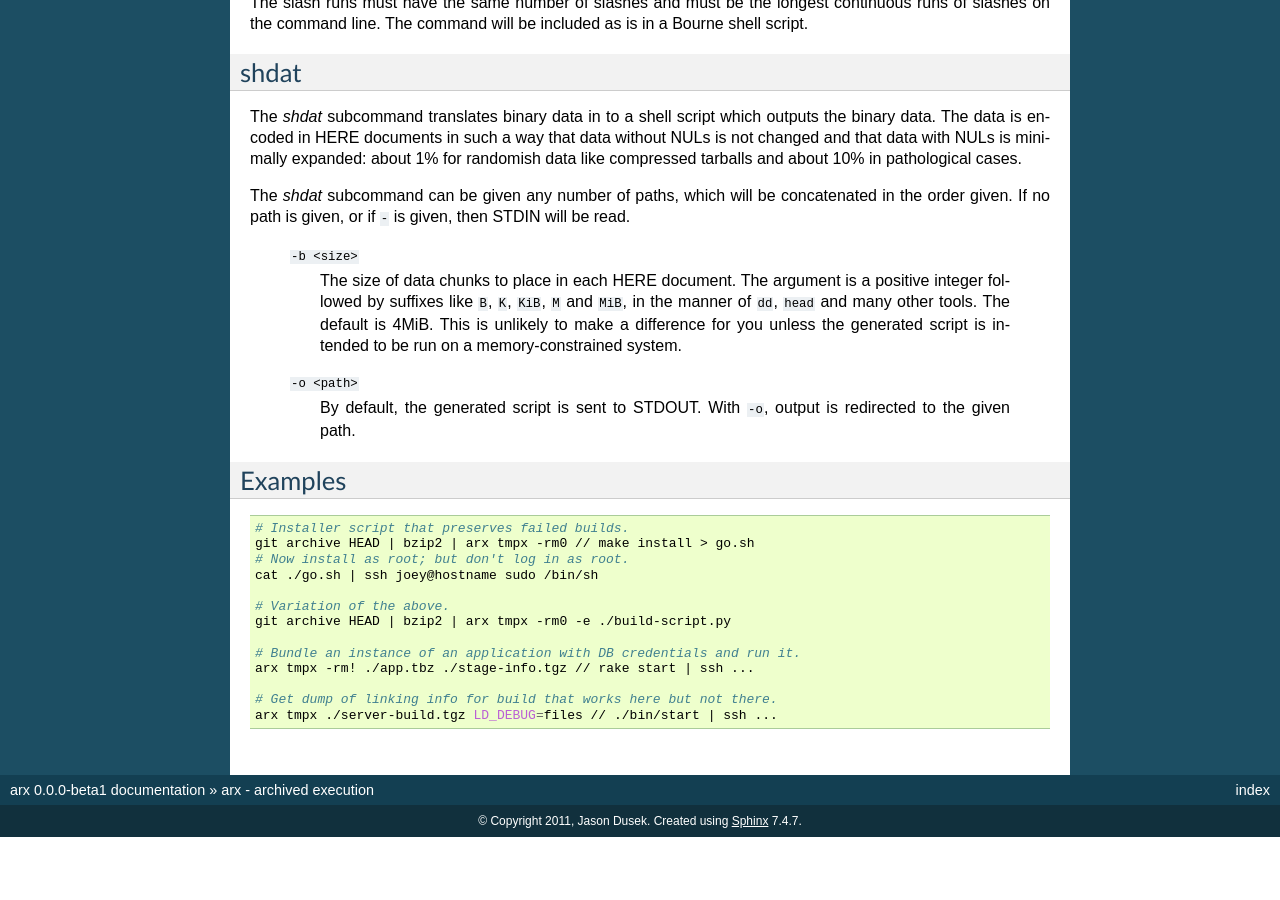
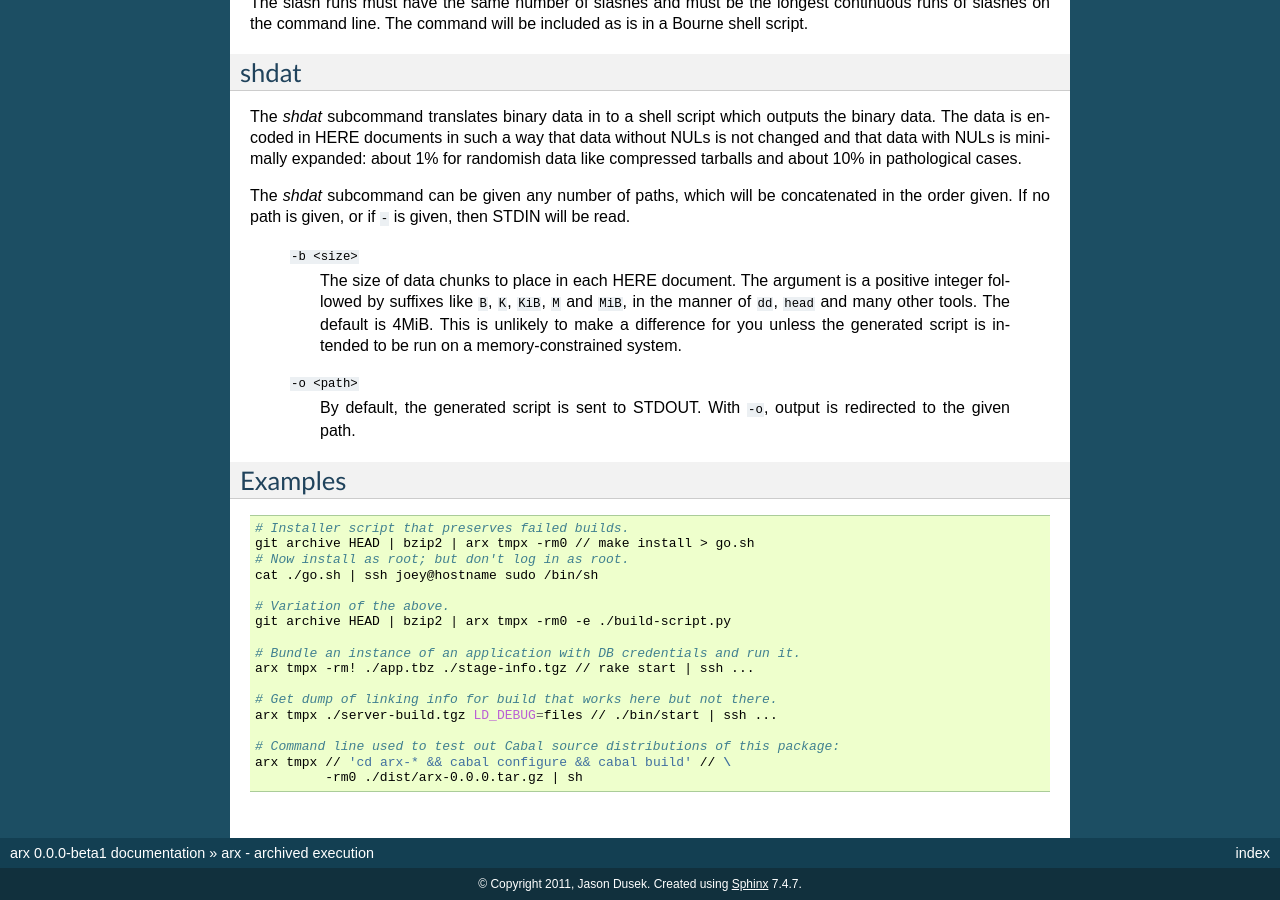
Before and after one commit to solidsnack/arx, a Sphinx documentation site: the page built from docs/index.rst, in a window 1280 px wide and 900 px high, scrolled down 1672 px. Built offline with Sphinx 7.4.7, drawn with Linux system fonts in a browser that asks for light colours; before the commit the page ends 2509 px from its top, so only the background shows below that.

Commit message:
Nice example command from cabalizing package.

```diff
--- a/docs/index.rst
+++ b/docs/index.rst
@@ -148,3 +148,7 @@ Examples
 
   # Get dump of linking info for build that works here but not there.
   arx tmpx ./server-build.tgz LD_DEBUG=files // ./bin/start | ssh ...
+
+  # Command line used to test out Cabal source distributions of this package:
+  arx tmpx // 'cd arx-* && cabal configure && cabal build' // \
+           -rm0 ./dist/arx-0.0.0.tar.gz | sh
```
